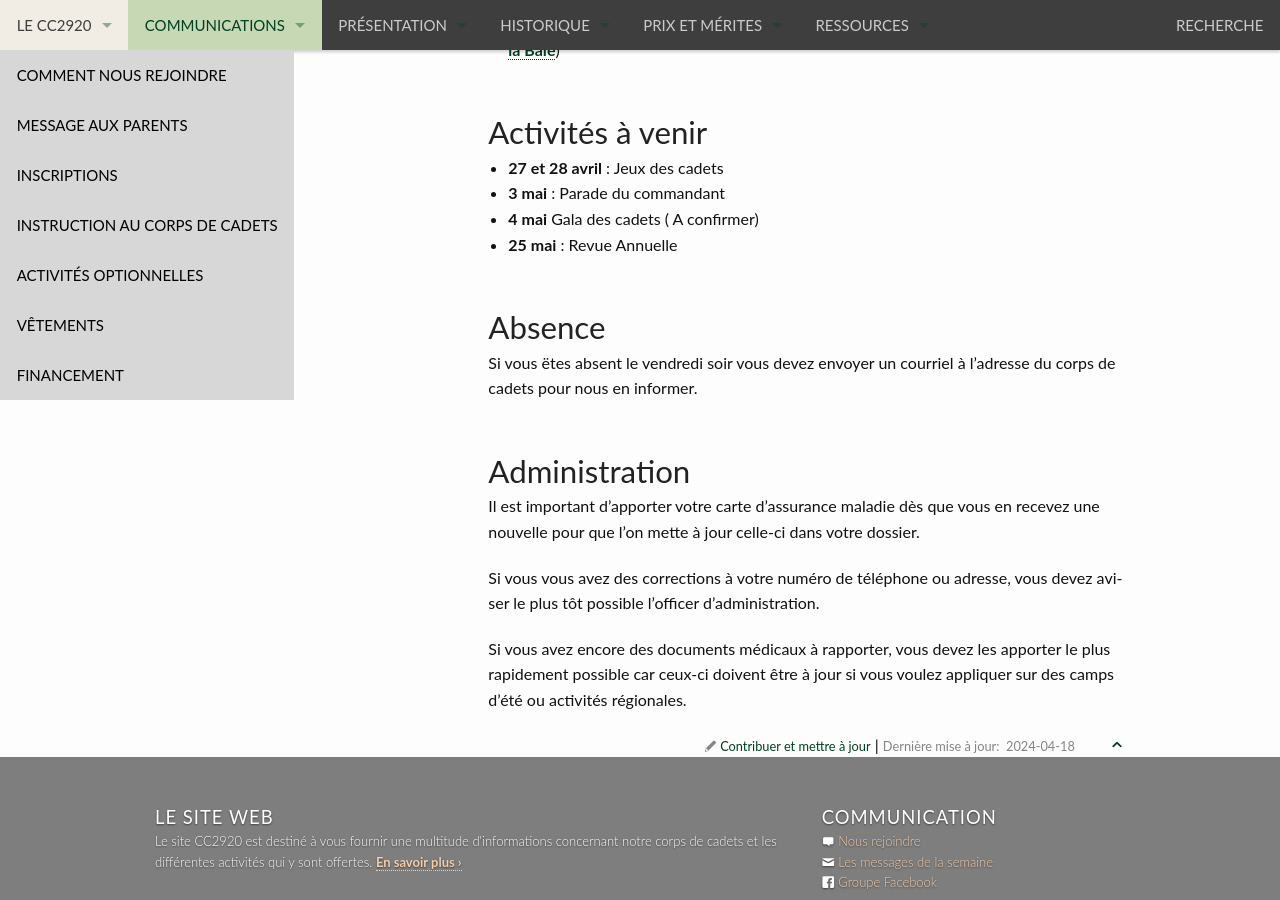
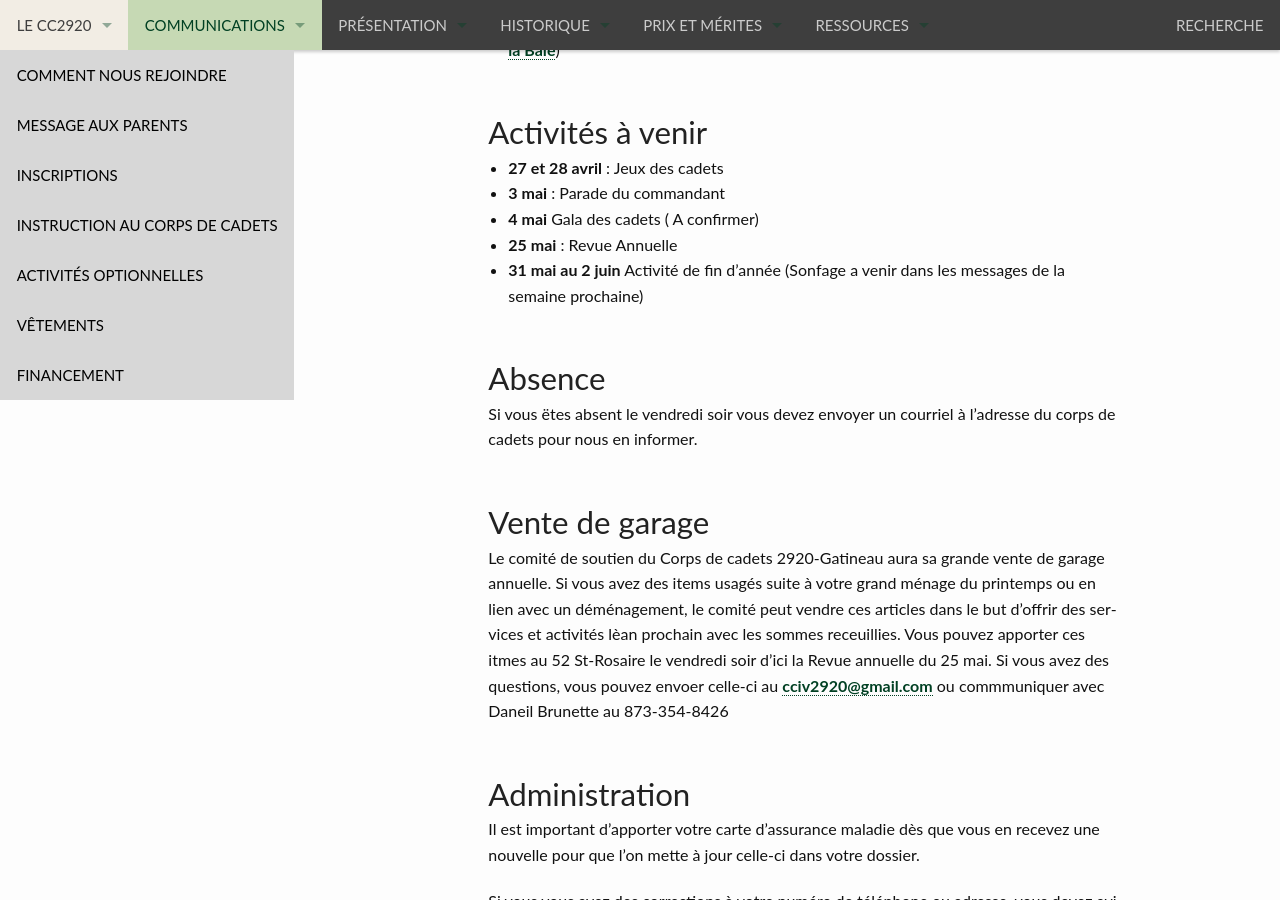
Before and after one commit to CC2920/web, a Jekyll site: the page built from _communications/messages.md, in a window 1280 px wide and 900 px high, scrolled down 845 px. Built offline with Jekyll 4.4.1, drawn with Linux system fonts in a browser that asks for light colours.

Commit message:
Message semaine 14 avril r1

```diff
--- a/_communications/messages.md
+++ b/_communications/messages.md
@@ -29,10 +29,15 @@
 - **3 mai** : Parade du commandant
 - **4 mai** Gala des cadets ( A confirmer)
 - **25 mai** : Revue Annuelle
+- **31 mai au 2 juin** Activité de fin d'année (Sonfage a venir dans les messages de la semaine prochaine)
 
 ## Absence
 
 Si vous ëtes absent le vendredi soir vous devez envoyer un courriel à l'adresse du corps de cadets pour nous en informer.
+
+## Vente de garage
+
+Le comité de soutien du Corps de cadets 2920-Gatineau aura sa grande vente de garage annuelle. Si vous avez des items usagés suite à votre grand ménage du printemps ou en lien avec un déménagement, le comité peut vendre ces articles dans le but d'offrir des services et activités lèan prochain avec les sommes receuillies.  Vous pouvez apporter ces itmes au 52 St-Rosaire le vendredi soir d'ici la Revue annuelle du 25 mai. Si vous avez des questions, vous pouvez envoer celle-ci au <cciv2920@gmail.com> ou commmuniquer avec Daneil Brunette au 873-354-8426
 
 ## Administration
 
```
